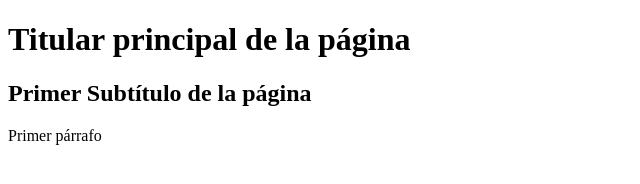
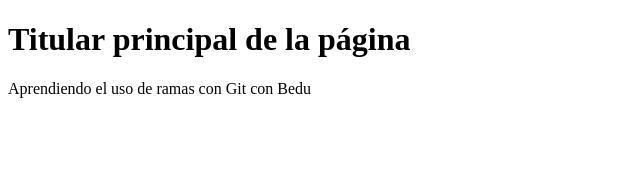
Before and after one commit to ArturoGarIba/Modulo-Git, a plain HTML site: page index.html in a window 1280 px wide. Shown: the whole page, without its empty margins (0-640 px from the left). Drawn offline with Linux system fonts and the light colour scheme.

Commit message:
Cambio de rama secundaria

```diff
--- a/index.html
+++ b/index.html
@@ -7,11 +7,7 @@
       <header>
          <h1>Titular principal de la página</h1>
       </header>
-      <main>
-         <h2>Primer Subtítulo de la página</h2>
-         <p>Primer párrafo</p>
-      </main>
-      <footer>
+  		Aprendiendo el uso de ramas con Git con Bedu
       </footer>
    </body>
 </html>
```
